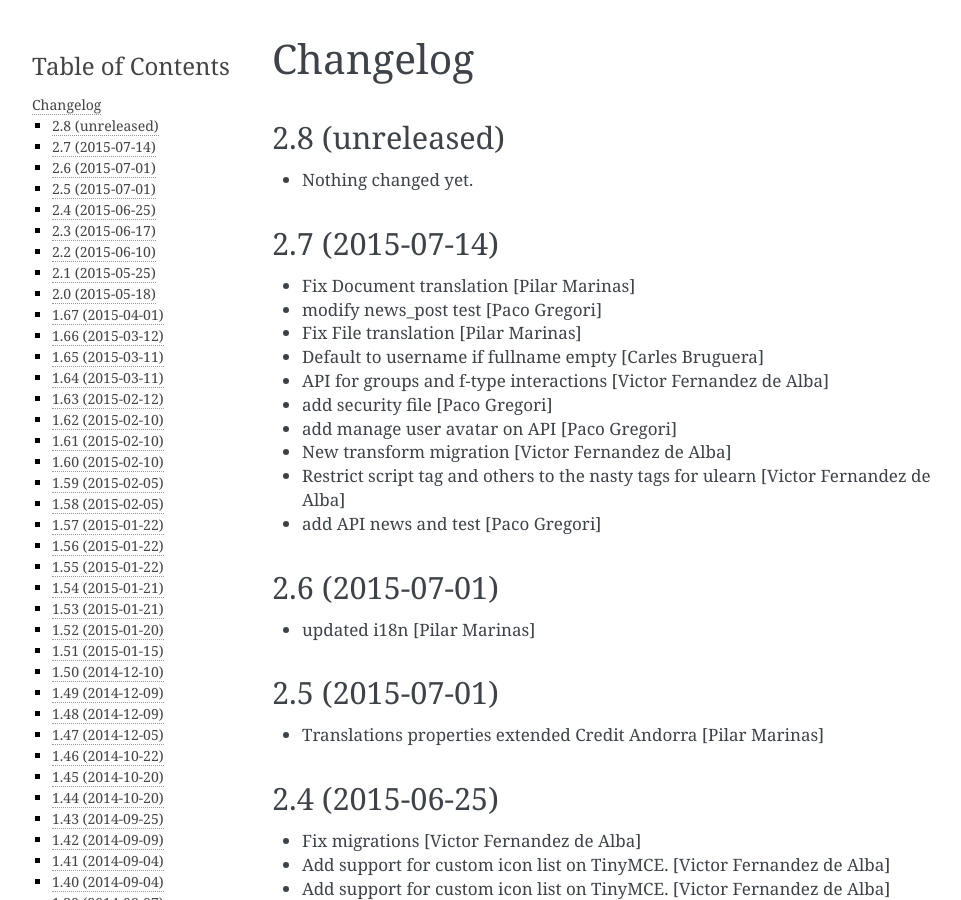
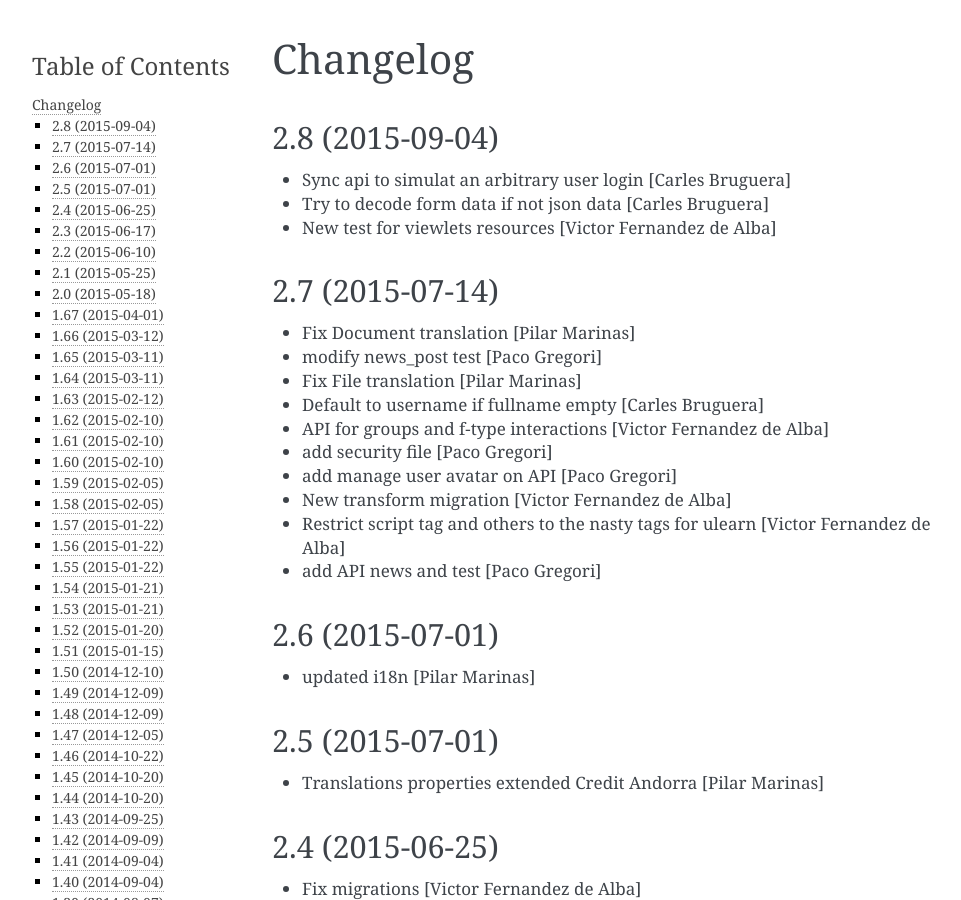
Before and after one commit to UPCnet/ulearn.core, a Sphinx documentation site: the page built from docs/HISTORY.rst, in a window 1280 px wide and 900 px high. Shown: the whole window, without its empty margins (148-1109 px from the left). Built offline with Sphinx 7.4.7, drawn with Linux system fonts in a browser that asks for light colours; pages that are not in the unit, such as notebooks, are missing from menus.

Commit message:
Preparing release 2.8

```diff
--- a/docs/HISTORY.rst
+++ b/docs/HISTORY.rst
@@ -1,11 +1,12 @@
 Changelog
 =========
 
-2.8 (unreleased)
+2.8 (2015-09-04)
 ----------------
 
-- Nothing changed yet.
-
+* Sync api to simulat an arbitrary user login [Carles Bruguera]
+* Try to decode form data if not json data [Carles Bruguera]
+* New test for viewlets resources [Victor Fernandez de Alba]
 
 2.7 (2015-07-14)
 ----------------
--- a/setup.py
+++ b/setup.py
@@ -1,7 +1,7 @@
 from setuptools import setup, find_packages
 import os
 
-version = '2.8.dev0'
+version = '2.8'
 
 README = open('README.rst').read()
 HISTORY = open(os.path.join('docs', 'HISTORY.rst')).read()
```
